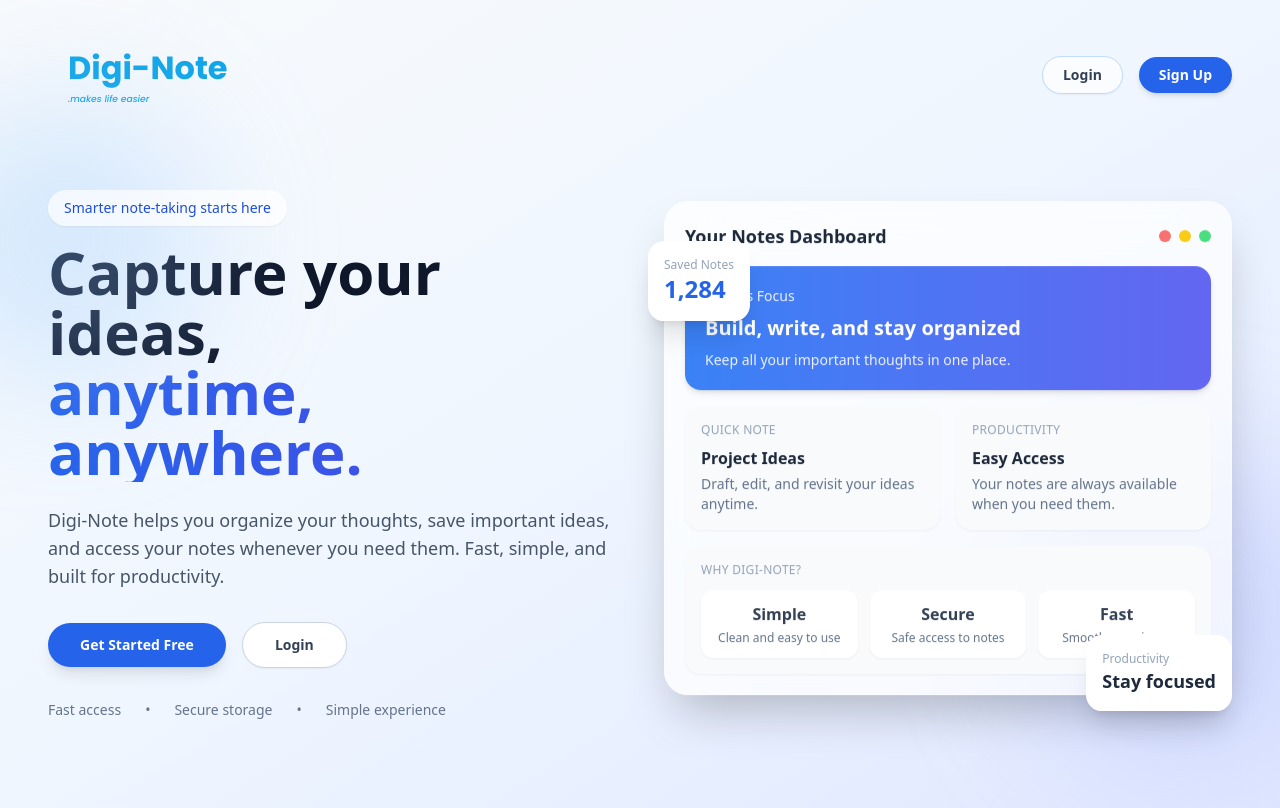
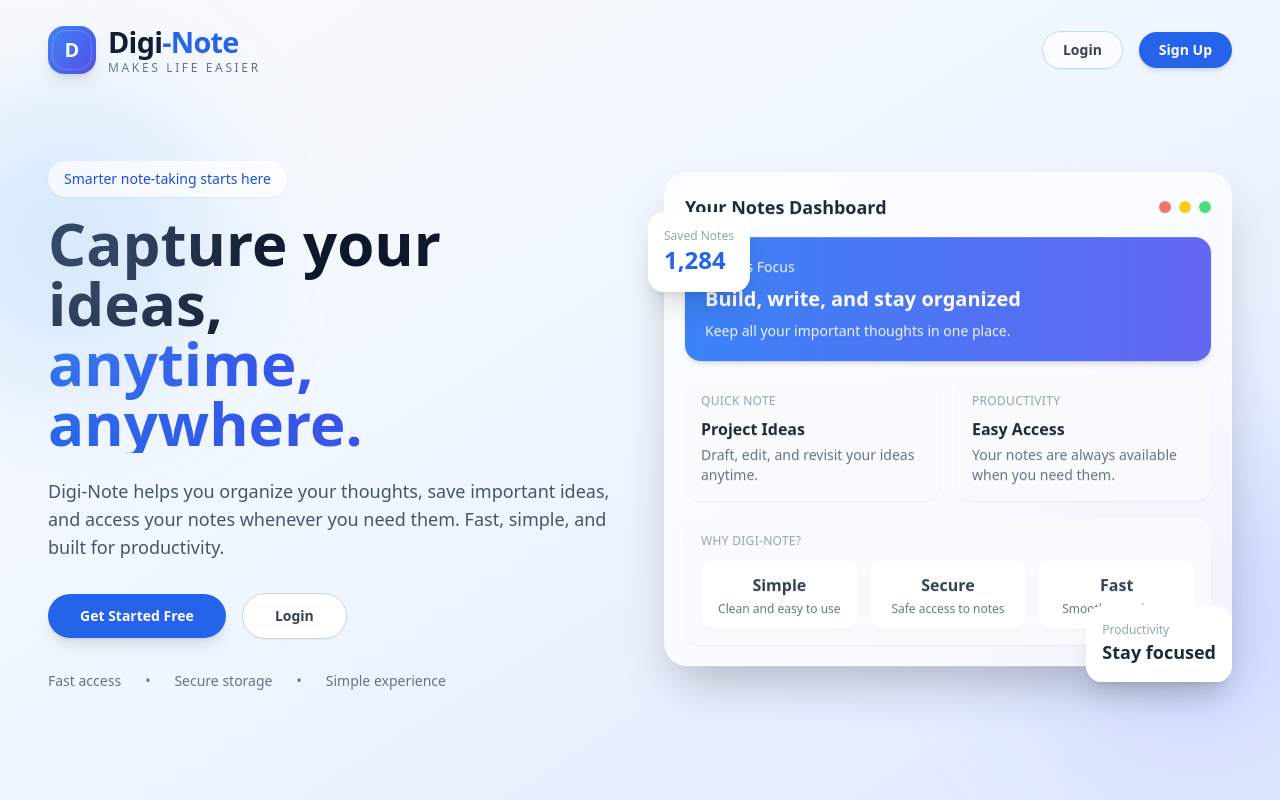
Before and after one commit to teslyym/DigiNote, a React (Vite) app in the folder Client/: page / in a window 1280 px wide. Built offline with nearby package versions, Linux system fonts and the light colour scheme.

Commit message:
Refactor Logo component for improved layout and styling

```diff
--- a/Client/src/Components/Logo.jsx
+++ b/Client/src/Components/Logo.jsx
@@ -3,18 +3,25 @@ import { Link } from "react-router-dom";
 
 const Logo = () => {
   return (
-    <div>
-      <div className="p-5 gap-4">
-        <Link to={"/"}>
-          <h1 className=" font-poppins font-bold text-[2rem] transition duration-75 ease-out text-[#10a6e9]">
-            Digi-Note
+    <Link to="/" className="inline-block group">
+      <div className="flex items-center gap-3">
+        {/* Icon */}
+        <div className="relative flex h-12 w-12 items-center justify-center rounded-2xl bg-gradient-to-br from-blue-500 to-indigo-600 shadow-lg transition duration-300 group-hover:scale-105 group-hover:shadow-xl">
+          <div className="absolute inset-1 rounded-[14px] border border-white/20"></div>
+          <span className="text-xl font-extrabold text-white">D</span>
+        </div>
+
+        {/* Text */}
+        <div className="leading-tight">
+          <h1 className="text-[1.6rem] sm:text-[1.8rem] font-extrabold tracking-tight text-slate-900 transition duration-300 group-hover:text-blue-600">
+            Digi<span className="text-blue-600">-Note</span>
           </h1>
-          <h2 className="font-poppins font-medium italic text-[#10a6e9] text-[0.575rem]">
-            .makes life easier
-          </h2>
-        </Link>
+          <p className="text-[0.68rem] sm:text-xs font-medium uppercase tracking-[0.22em] text-slate-500">
+            Makes life easier
+          </p>
+        </div>
       </div>
-    </div>
+    </Link>
   );
 };
 
```
